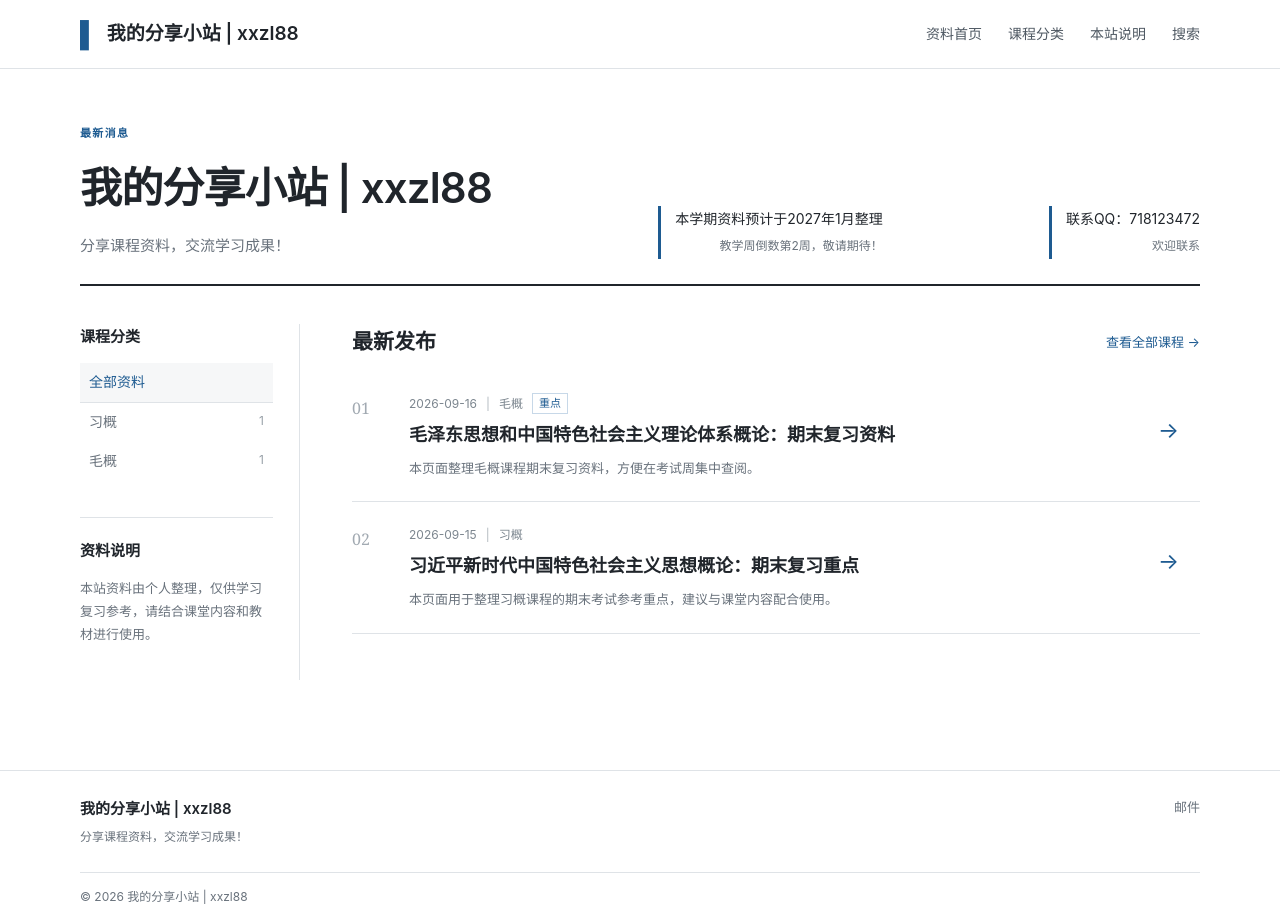
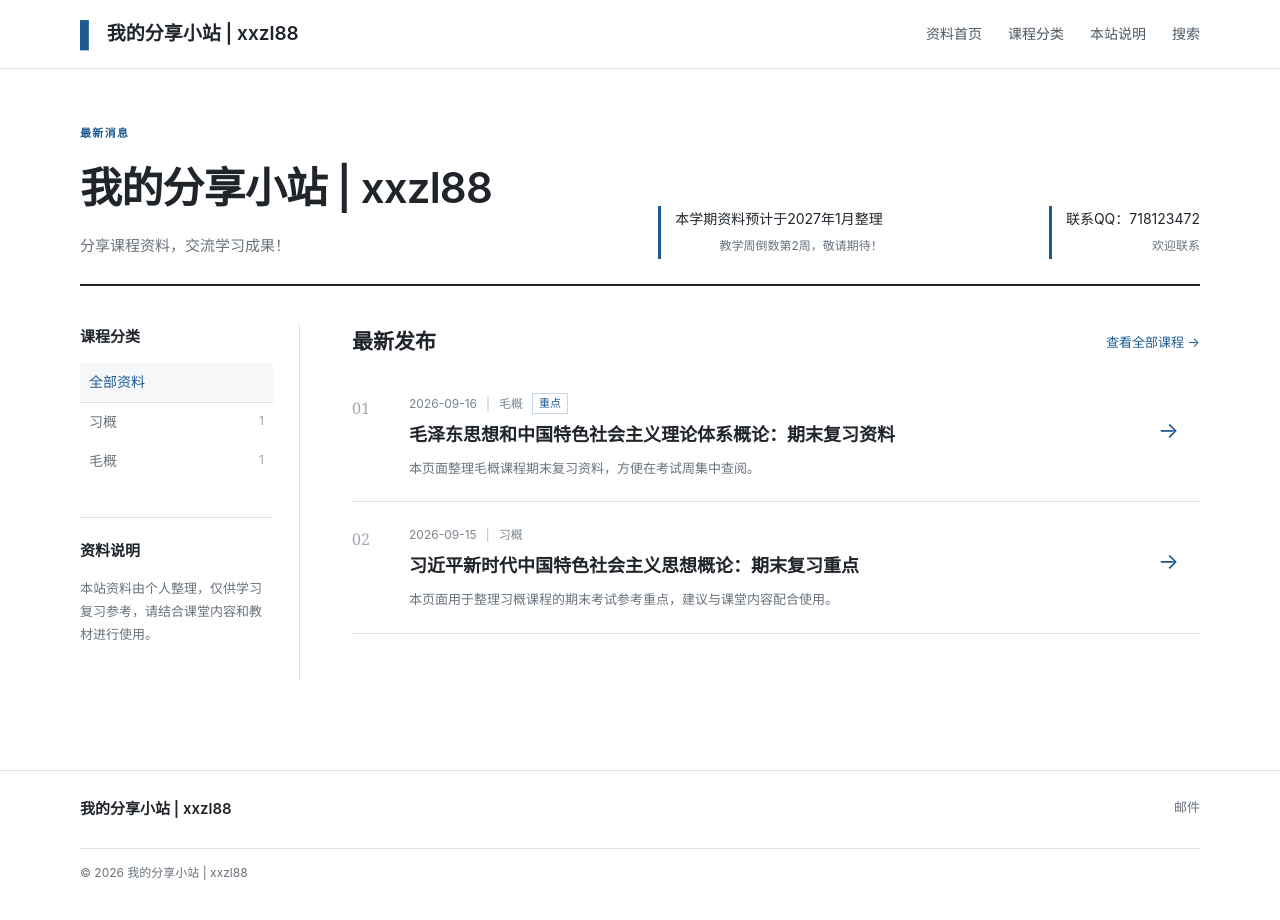
Before and after one commit to xxzl88/csu, a Jekyll site: the page built from index.html, in a window 1280 px wide. Built offline with Jekyll 4.4.1, drawn with Linux system fonts in a browser that asks for light colours; the list of posts is cut into pages by our own code.

Commit message:
Update default.html

```diff
--- a/_layouts/default.html
+++ b/_layouts/default.html
@@ -36,7 +36,6 @@
       <div class="container footer-wrap">
         <div>
           <strong>{{ site.title }}</strong>
-          <p>{{ site.description }}</p>
         </div>
         <div class="footer-links">
           {% if site.social.email %}<a href="{{ site.social.email }}">邮件</a>{% endif %}
```
